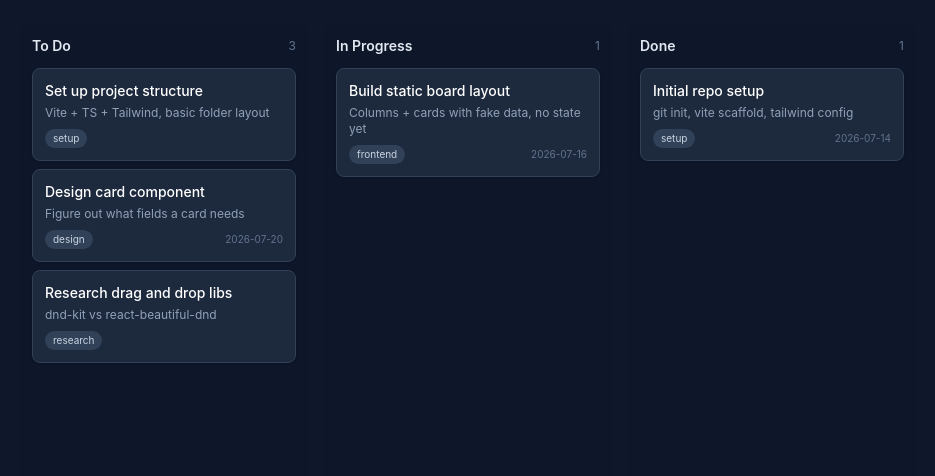
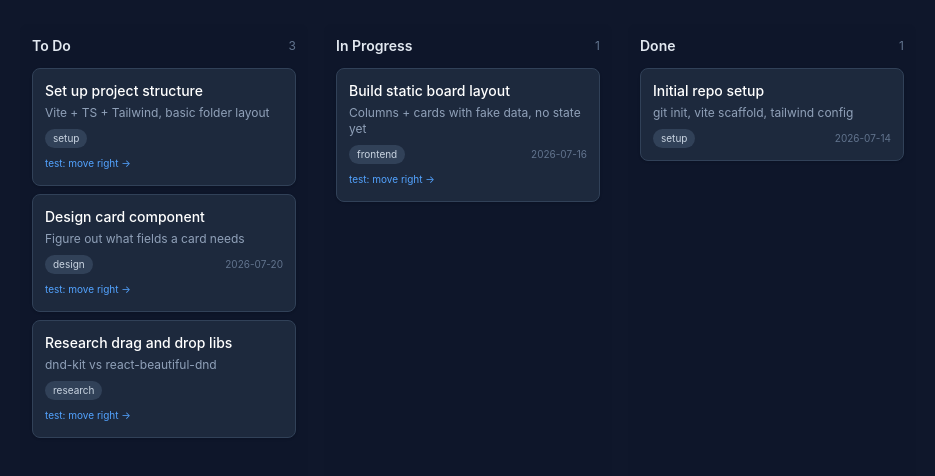
Before and after one commit to soormasoor/taskflow, a React (Vite) app: page / in a window 1280 px wide. Shown: the top 476 px of the page, without its empty margins (4-939 px from the left). Built offline with nearby package versions, Linux system fonts and the light colour scheme.

Commit message:
add zustand store, wire up moveCard action with temp test button

```diff
--- a/src/App.tsx
+++ b/src/App.tsx
@@ -1,8 +1,9 @@
 import Board from "./components/Board";
-import { mockBoard } from "./data/mockData";
+import { useBoardStore } from "./store/boardStore";
 
 function App() {
-  return <Board board={mockBoard} />;
+  const board = useBoardStore((state) => state.board);
+  return <Board board={board} />;
 }
 
 export default App;
--- a/src/components/Board.tsx
+++ b/src/components/Board.tsx
@@ -1,16 +1,31 @@
 import type { Board as BoardType } from "../types";
 import Column from "./Column";
+import { useBoardStore } from "../store/boardStore";
 
 type BoardProps = {
   board: BoardType;
 };
 
 function Board({ board }: BoardProps) {
+  const moveCard = useBoardStore((state) => state.moveCard);
+
   return (
     <div className="flex gap-4 p-6 overflow-x-auto min-h-screen bg-slate-900">
-      {board.columns.map((column) => {
+      {board.columns.map((column, index) => {
         const cards = column.cardIds.map((id) => board.cards[id]);
-        return <Column key={column.id} column={column} cards={cards} />;
+        const nextColumn = board.columns[index + 1];
+        return (
+          <Column
+            key={column.id}
+            column={column}
+            cards={cards}
+            onTestMove={
+              nextColumn
+                ? (cardId) => moveCard(cardId, column.id, nextColumn.id)
+                : undefined
+            }
+          />
+        );
       })}
     </div>
   );
--- a/src/components/Card.tsx
+++ b/src/components/Card.tsx
@@ -2,9 +2,10 @@ import type { Card as CardType } from "../types";
 
 type CardProps = {
   card: CardType;
+  onTestMove?: () => void;
 };
 
-function Card({ card }: CardProps) {
+function Card({ card, onTestMove }: CardProps) {
   return (
     <div className="bg-slate-800 rounded-lg p-3 shadow-sm border border-slate-700 hover:border-slate-600 cursor-pointer">
       <h3 className="text-sm font-medium text-white mb-1">{card.title}</h3>
@@ -24,6 +25,14 @@ function Card({ card }: CardProps) {
           <span className="text-[10px] text-slate-500">{card.dueDate}</span>
         )}
       </div>
+      {onTestMove && (
+        <button
+          onClick={onTestMove}
+          className="mt-2 text-[10px] text-blue-400 hover:text-blue-300"
+        >
+          test: move right →
+        </button>
+      )}
     </div>
   );
 }
--- a/src/components/Column.tsx
+++ b/src/components/Column.tsx
@@ -4,9 +4,10 @@ import Card from "./Card";
 type ColumnProps = {
   column: ColumnType;
   cards: CardType[];
+  onTestMove?: (cardId: string) => void;
 };
 
-function Column({ column, cards }: ColumnProps) {
+function Column({ column, cards, onTestMove }: ColumnProps) {
   return (
     <div className="bg-slate-900/50 rounded-lg p-3 w-72 flex-shrink-0">
       <div className="flex items-center justify-between mb-3">
@@ -15,7 +16,11 @@ function Column({ column, cards }: ColumnProps) {
       </div>
       <div className="flex flex-col gap-2">
         {cards.map((card) => (
-          <Card key={card.id} card={card} />
+          <Card
+            key={card.id}
+            card={card}
+            onTestMove={onTestMove ? () => onTestMove(card.id) : undefined}
+          />
         ))}
       </div>
     </div>
--- /dev/null
+++ b/src/store/boardStore.ts
@@ -0,0 +1,28 @@
+import { create } from "zustand";
+import type { Board } from "../types";
+import { mockBoard } from "../data/mockData";
+
+type BoardStore = {
+  board: Board;
+  moveCard: (cardId: string, fromColumnId: string, toColumnId: string) => void;
+};
+
+export const useBoardStore = create<BoardStore>((set) => ({
+  board: mockBoard,
+  moveCard: (cardId, fromColumnId, toColumnId) =>
+    set((state) => {
+      const columns = state.board.columns.map((column) => {
+        if (column.id === fromColumnId) {
+          return {
+            ...column,
+            cardIds: column.cardIds.filter((id) => id !== cardId),
+          };
+        }
+        if (column.id === toColumnId) {
+          return { ...column, cardIds: [...column.cardIds, cardId] };
+        }
+        return column;
+      });
+      return { board: { ...state.board, columns } };
+    }),
+}));
```
